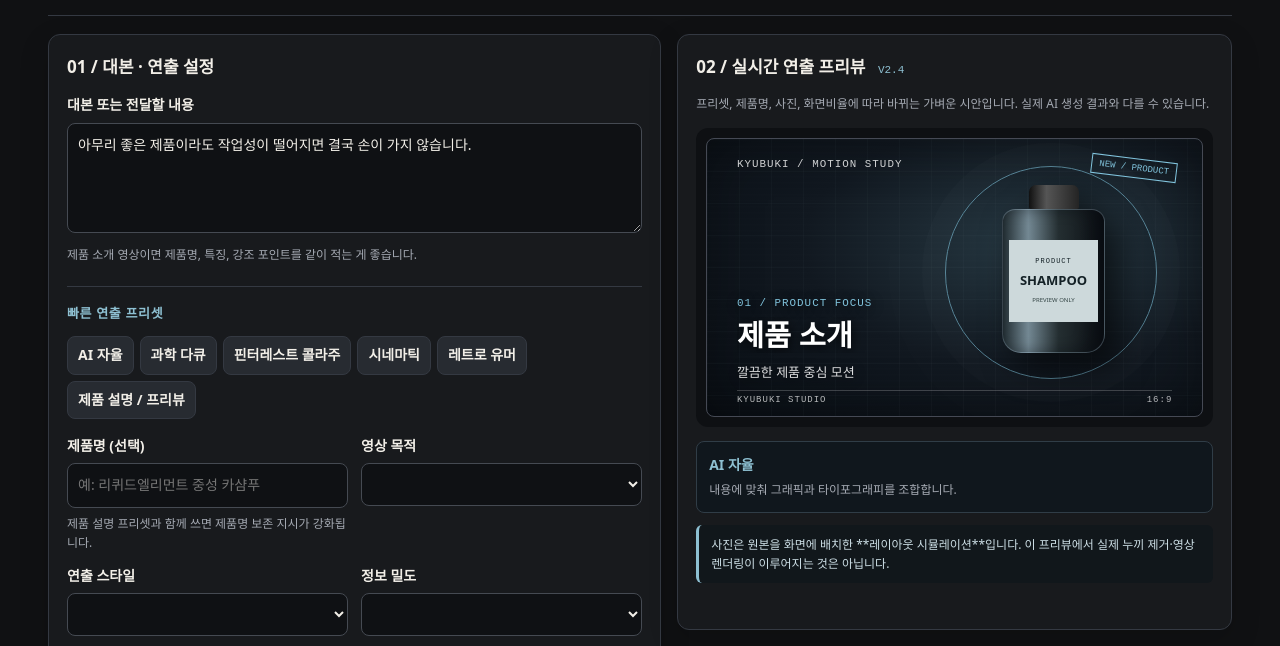
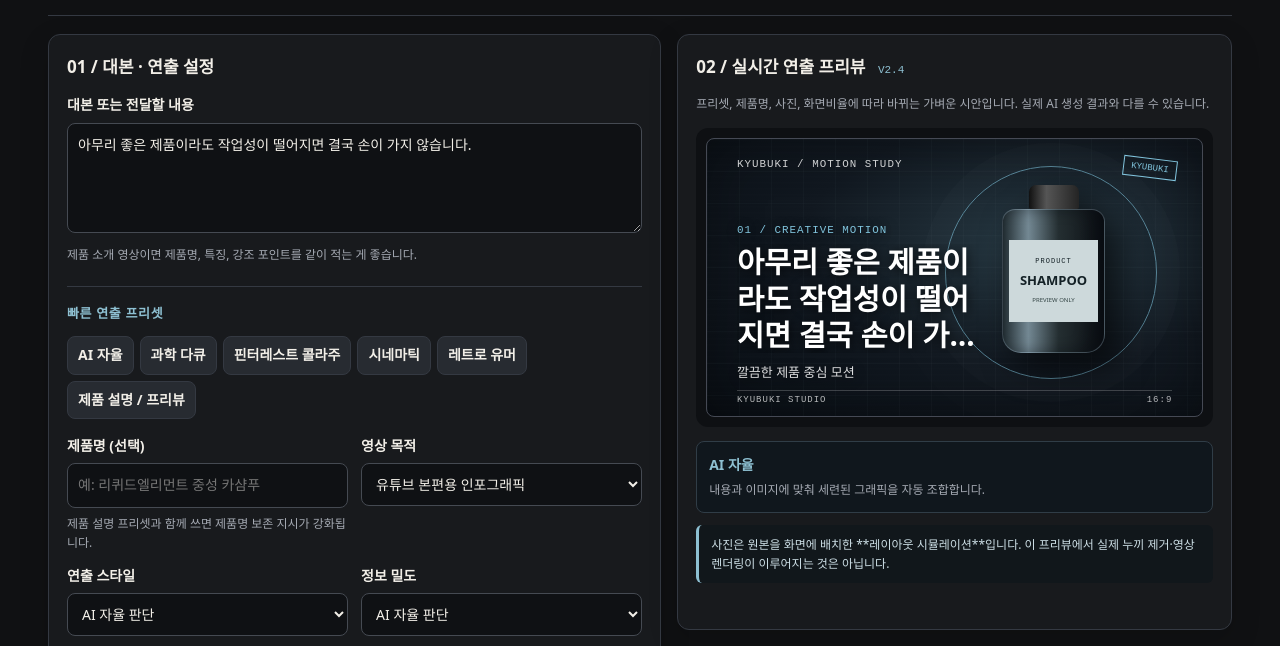
Before and after one commit to sk83708370-stack/kyubuki-prompt-generator, a plain HTML site: page index.html in a window 1280 px wide. Shown: the part 124-770 px from the top of the page. Drawn offline with Linux system fonts and the light colour scheme.

Commit message:
Fix prompt generator dropdown initialization

```diff
--- a/index.html
+++ b/index.html
@@ -7,6 +7,7 @@
 <meta http-equiv="Pragma" content="no-cache">
 <meta http-equiv="Expires" content="0">
 <title>KYUBUKI — Prompt Generator V2.4</title>
+<link rel="icon" href="data:,">
 <style>
 :root{color-scheme:dark;--bg:#101113;--panel:#181a1d;--line:#343942;--muted:#a5aab3;--ink:#f2efe8;--red:#b74038;--blue:#8ec0d2;--soft:#121417;--chip:#272b31}
 *{box-sizing:border-box} body{margin:0;background:var(--bg);color:var(--ink);font:14px/1.6 system-ui,'Malgun Gothic',sans-serif}
@@ -238,6 +239,8 @@ footer{margin-top:18px;color:var(--muted);font-size:12px}
 </main>
 <script>
 
+const $=id=>document.getElementById(id);
+
 const previewStyles={
 "AI 자율 판단":["auto","AI 자율","내용과 이미지에 맞춰 세련된 그래픽을 자동 조합합니다.","01 / CREATIVE MOTION","깔끔한 제품 중심 모션"],
 "과학·기술 인포그래픽":["science","과학 다큐","차가운 블루 그리드·측정선·기술 도식을 강조합니다.","01 / TECHNICAL ANALYSIS","정밀한 수치와 과학적 구성"],
@@ -254,7 +257,12 @@ function updateVisualPreview(){
  const settings=previewStyles[val('style')]||previewStyles["AI 자율 판단"];
  const stage=$('stage');
  stage.className='stage style-'+settings[0]+(val('aspect')==='9:16'?' ratio-portrait':'');
- $('styleLabel').textContent=settings[1];$('styleDescription').textContent=settings[2];$('stageEyebrow').textContent=settings[3];$('stageSub').textContent=settings[4];
+ const settingsSummary=['purpose','density','texture','color']
+   .filter(id=>$(id).selectedIndex>0)
+   .map(id=>val(id));
+ $('styleLabel').textContent=settings[1];
+ $('styleDescription').textContent=[settings[2],...settingsSummary].join(' · ');
+ $('stageEyebrow').textContent=settings[3];$('stageSub').textContent=settings[4];
  const name=val('productName').trim();const script=val('script').trim();
  const first=(name||script.split(/[.!?。\n]/)[0]||'제품 소개').trim();
  $('stageTitle').textContent=first.length>36?first.slice(0,35)+'…':first;
@@ -287,7 +295,6 @@ const defs=[
 ['quality',['고품질','빠른 제작','최고 완성도'],0],
 ['lang',['한국어','영어','한국어·영어 병기'],0]
 ];
-const $=id=>document.getElementById(id);
 for(const [id,opts,def] of defs){const el=$(id); opts.forEach((v,i)=>{const o=document.createElement('option');o.textContent=v; if(i===def)o.selected=true; el.append(o);});}
 let prompt=''; let uploadedFiles=[];
 const presetMap={
@@ -340,7 +347,9 @@ $('reset').onclick=()=>{for(const [id,,def] of defs){$(id).selectedIndex=def;} $
 $('copy').onclick=async()=>{if(!val('script').trim()){$('status').textContent='먼저 대본을 입력하세요.';return}try{await navigator.clipboard.writeText(prompt);$('status').textContent='복사 완료! Codex에 붙여 넣으세요.'}catch{const t=document.createElement('textarea');t.value=prompt;document.body.append(t);t.select();let ok=false;try{ok=document.execCommand('copy')}catch{}t.remove();$('status').textContent=ok?'복사 완료!':'자동 복사가 차단되었습니다. 오른쪽 명령어를 직접 선택하여 복사하세요.'}};
 $('save').onclick=()=>{const u=URL.createObjectURL(new Blob([prompt],{type:'text/plain;charset=utf-8'}));const a=document.createElement('a');a.href=u;a.download='KYUBUKI_Codex_Prompt_V2.4.txt';a.click();setTimeout(()=>URL.revokeObjectURL(u),1000);$('status').textContent='TXT 저장을 요청했습니다.'};
 for(const el of document.querySelectorAll('textarea,input,select')) el.addEventListener('input',update);
-try{const saved=JSON.parse(localStorage.getItem('kyubuki-v23')||'null'); if(saved){ if(saved.script!=null) $('script').value=saved.script; if(saved.productName!=null) $('productName').value=saved.productName; if(saved.references!=null) $('references').value=saved.references; ['purpose','style','density','texture','color','timing','variants','resolution','fps','aspect','output','quality','lang'].forEach(id=>{if(saved[id]!=null) $(id).selectedIndex=saved[id];}); ['seconds','stickers','motion','creative'].forEach(id=>{if(saved[id]!=null) $(id).value=saved[id];}); ['productCutout','labelProtect','noInvent'].forEach(id=>{if(saved[id]!=null) $(id).checked=saved[id];}); }}catch{}
+try{const saved=JSON.parse(localStorage.getItem('kyubuki-v23')||'null'); if(saved){ if(saved.script!=null) $('script').value=saved.script; if(saved.productName!=null) $('productName').value=saved.productName; if(saved.references!=null) $('references').value=saved.references;
+ for(const [id,opts,def] of defs){const index=saved[id]; $(id).selectedIndex=Number.isInteger(index)&&index>=0&&index<opts.length?index:def;}
+ ['seconds','stickers','motion','creative'].forEach(id=>{if(saved[id]!=null) $(id).value=saved[id];}); ['productCutout','labelProtect','noInvent'].forEach(id=>{if(saved[id]!=null) $(id).checked=saved[id];}); }}catch{}
 update();
 </script>
 </body>
```
